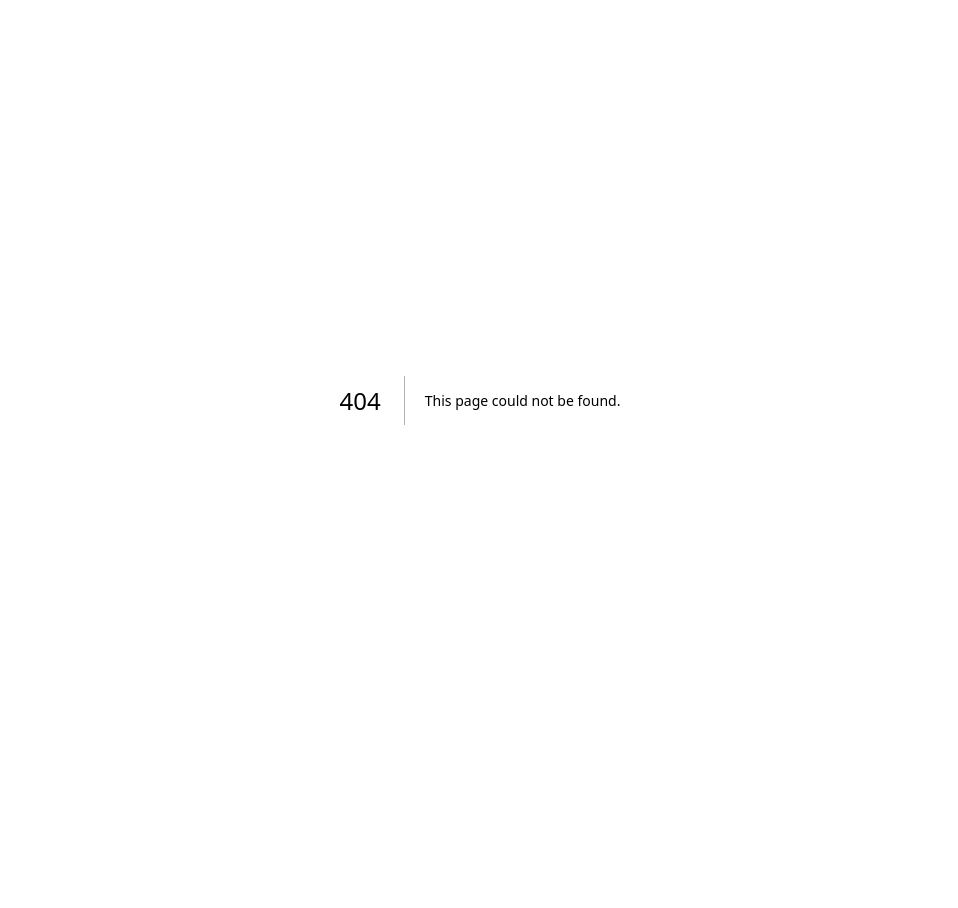
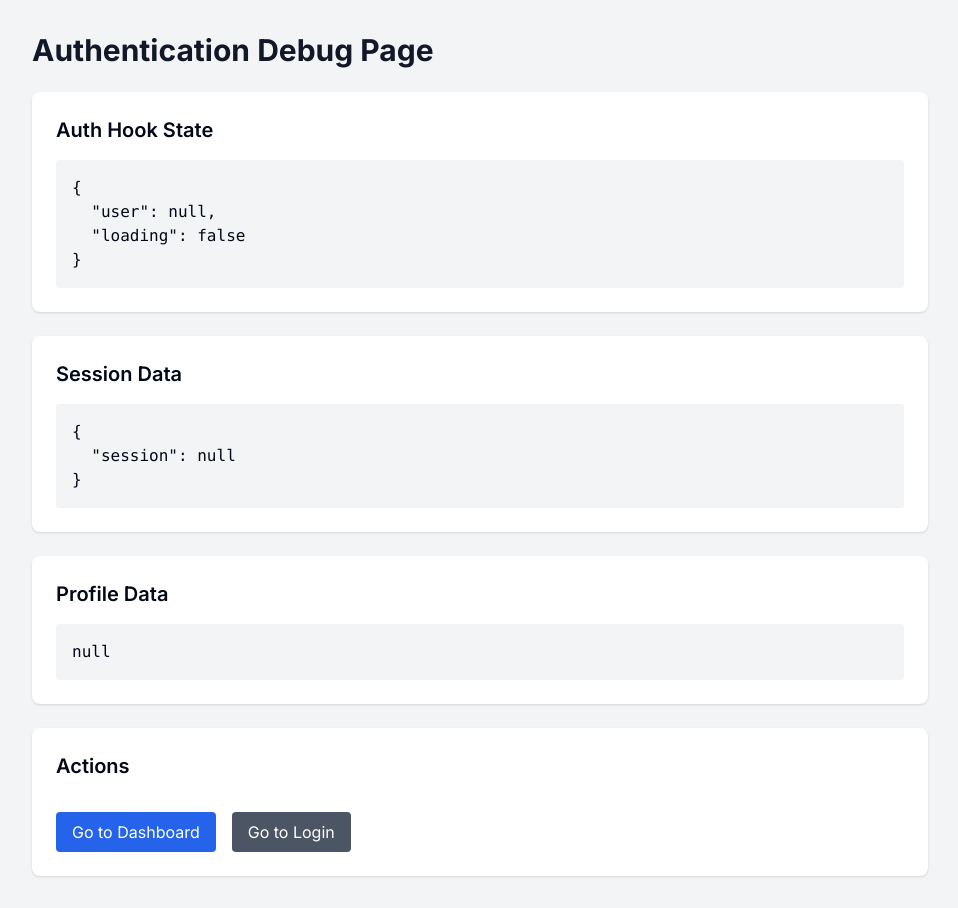
Before and after one commit to cielodecolongon03-prog/hotel, a Next.js app in the folder frontend/: page /debug in a window 1280 px wide. Before the commit this address had no page. Shown: the whole page, without its empty margins (160-1118 px from the left). Before the commit the page ends 800 px from the top, so only its background shows below. Built offline with nearby package versions, Linux system fonts and the light colour scheme; no server answers.

Commit message:
Add debug page and fix role name normalization for front_desk/front-desk

```diff
--- a/frontend/app/dashboard/page.tsx
+++ b/frontend/app/dashboard/page.tsx
@@ -17,27 +17,30 @@ export default function DashboardPage() {
       const userRole = user.role;
       console.log('User role for routing:', userRole);
 
-      if (userRole === 'manager') {
+      // Normalize role name (handle underscore vs hyphen differences)
+      const normalizedRole = userRole?.replace('_', '_');
+
+      if (normalizedRole === 'manager') {
         console.log('Redirecting to manager dashboard');
         router.push('/dashboard/manager')
-      } else if (userRole === 'front_desk') {
+      } else if (normalizedRole === 'front_desk' || normalizedRole === 'front-desk') {
         console.log('Redirecting to front-desk dashboard');
         router.push('/dashboard/front-desk')
-      } else if (userRole === 'housekeeping') {
+      } else if (normalizedRole === 'housekeeping') {
         console.log('Redirecting to housekeeping dashboard');
         router.push('/dashboard/housekeeping')
-      } else if (userRole === 'maintenance') {
+      } else if (normalizedRole === 'maintenance') {
         console.log('Redirecting to maintenance dashboard');
         router.push('/dashboard/maintenance')
-      } else if (userRole === 'owner') {
+      } else if (normalizedRole === 'owner') {
         console.log('Redirecting to owner dashboard');
         router.push('/dashboard/owner')
-      } else if (userRole === 'guest') {
+      } else if (normalizedRole === 'guest') {
         console.log('Redirecting to guest dashboard');
         router.push('/dashboard/guest')
       } else {
         // Default to manager dashboard if no role
-        console.log('No role recognized, defaulting to manager dashboard');
+        console.log('No role recognized, defaulting to manager dashboard. Role was:', userRole);
         router.push('/dashboard/manager')
       }
     } else if (!loading && !user) {
--- /dev/null
+++ b/frontend/app/debug/page.tsx
@@ -0,0 +1,80 @@
+"use client"
+
+import React, { useEffect, useState } from "react"
+import { useAuth } from "@/hooks/useAuth"
+import { supabase } from "@/lib/supabase/client"
+
+export default function DebugPage() {
+  const { user, loading } = useAuth()
+  const [profileData, setProfileData] = useState<any>(null)
+  const [sessionData, setSessionData] = useState<any>(null)
+
+  useEffect(() => {
+    const fetchDebugData = async () => {
+      try {
+        const { data: session } = await supabase.auth.getSession()
+        setSessionData(session)
+
+        if (session?.user) {
+          const { data: profile } = await supabase
+            .from('profiles')
+            .select('*, roles (name)')
+            .eq('id', session.user.id)
+            .single()
+          setProfileData(profile)
+        }
+      } catch (error) {
+        console.error('Debug fetch error:', error)
+      }
+    }
+
+    fetchDebugData()
+  }, [])
+
+  return (
+    <div className="min-h-screen bg-gray-100 p-8">
+      <div className="max-w-4xl mx-auto space-y-6">
+        <h1 className="text-3xl font-bold text-gray-900">Authentication Debug Page</h1>
+
+        <div className="bg-white rounded-lg shadow p-6">
+          <h2 className="text-xl font-semibold mb-4">Auth Hook State</h2>
+          <pre className="bg-gray-100 p-4 rounded overflow-auto">
+            {JSON.stringify({ user, loading }, null, 2)}
+          </pre>
+        </div>
+
+        <div className="bg-white rounded-lg shadow p-6">
+          <h2 className="text-xl font-semibold mb-4">Session Data</h2>
+          <pre className="bg-gray-100 p-4 rounded overflow-auto">
+            {JSON.stringify(sessionData, null, 2)}
+          </pre>
+        </div>
+
+        <div className="bg-white rounded-lg shadow p-6">
+          <h2 className="text-xl font-semibold mb-4">Profile Data</h2>
+          <pre className="bg-gray-100 p-4 rounded overflow-auto">
+            {JSON.stringify(profileData, null, 2)}
+          </pre>
+        </div>
+
+        <div className="bg-white rounded-lg shadow p-6">
+          <h2 className="text-xl font-semibold mb-4">Actions</h2>
+          <div className="space-y-4">
+            <button
+              onClick={() => window.location.href = '/dashboard'}
+              className="px-4 py-2 bg-blue-600 text-white rounded hover:bg-blue-700"
+            >
+              Go to Dashboard
+            </button>
+            <button
+              onClick={() => window.location.href = '/login'}
+              className="px-4 py-2 bg-gray-600 text-white rounded hover:bg-gray-700 ml-4"
+            >
+              Go to Login
+            </button>
+          </div>
+        </div>
+      </div>
+    </div>
+  )
+}
```
